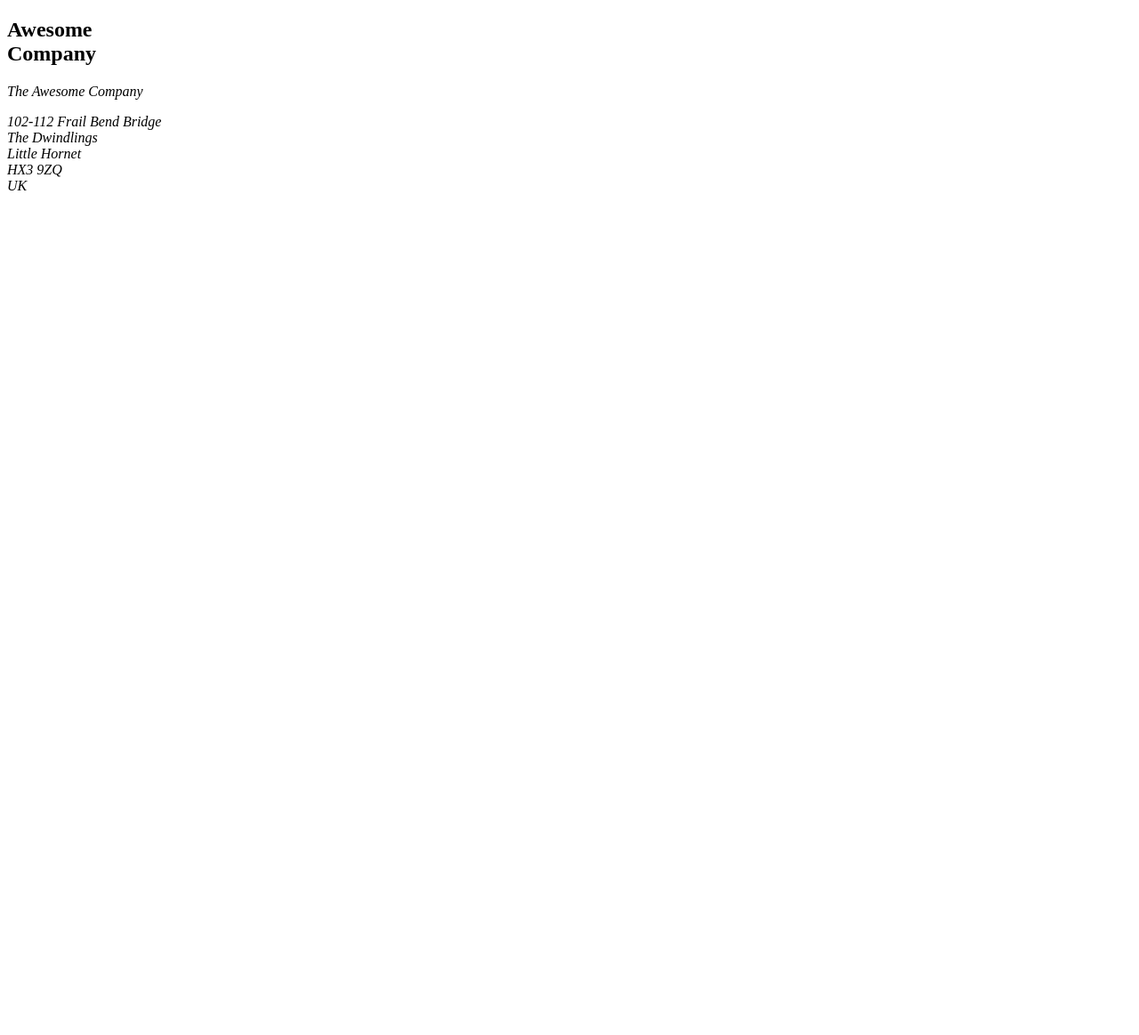
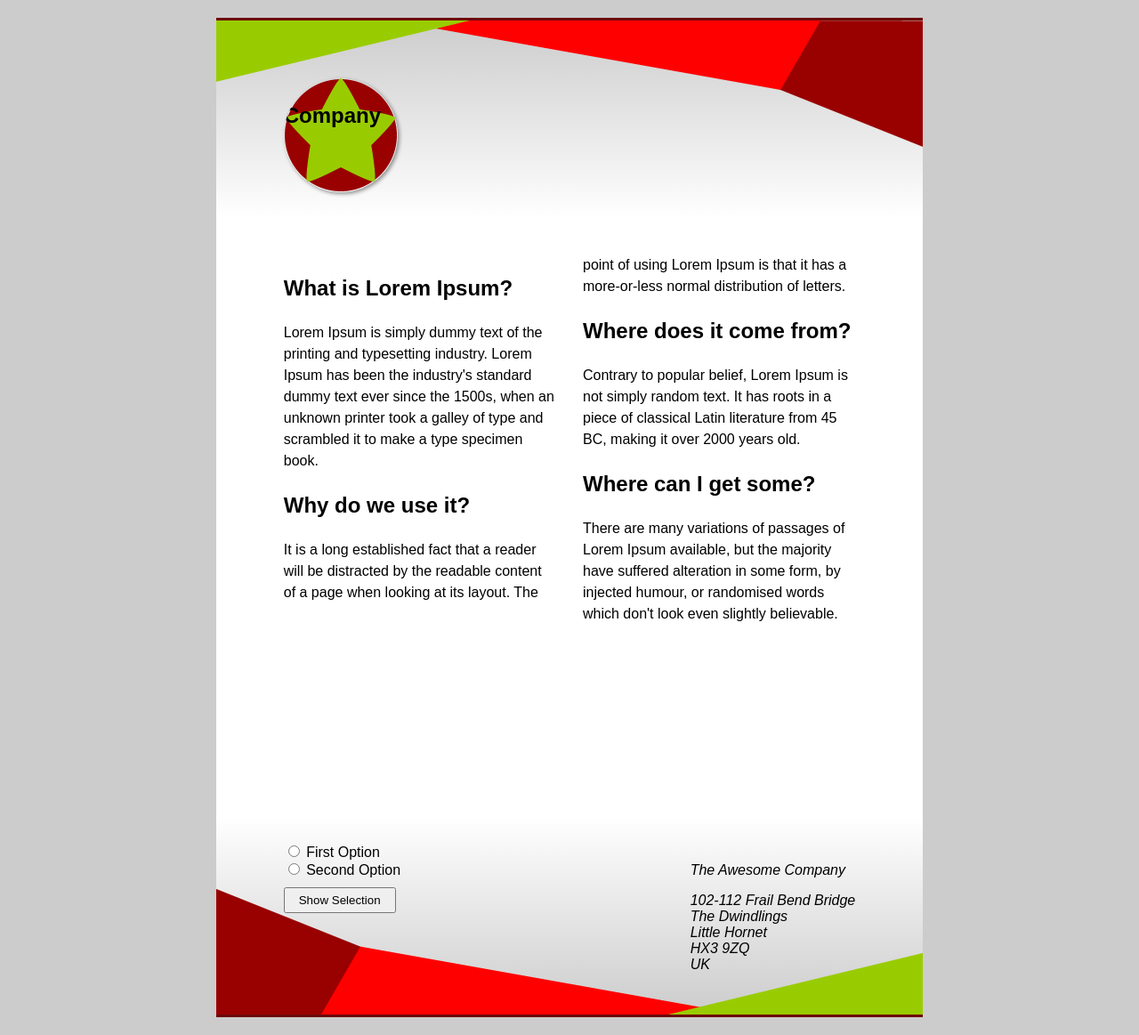
Before and after one commit to rw139b/M6.2, a website: page index.html in a window 1280 px wide. Shown: the whole page at 89% size. Before the commit the page ends 800 px from the top, so only its background shows below. Drawn offline with Linux system fonts and the light colour scheme.

Commit message:
Project Complete

```diff
--- a/css/style.css
+++ b/css/style.css
@@ -16,6 +16,20 @@ article {
   height: 297mm;
   margin: 20px auto;
   position: relative;
+  background-color: white;
+  border-top: 1mm solid #6d0606;
+  border-bottom: 1mm solid #6d0606;
+  background: url(top.png) top no-repeat white;
+  background:
+      url(top.png) top no-repeat,
+      url(bottom.png) bottom no-repeat,
+      linear-gradient(to bottom,
+          rgba(0, 0, 0, 0.2) 0%,
+          rgba(0, 0, 0, 0) 20%,
+          rgba(0, 0, 0, 0) 80%,
+          rgba(0, 0, 0, 0.2) 100%),
+      white;
+  padding-top: 150px;
 }
 
 address {
@@ -30,12 +44,38 @@ h1 {
   left: 20mm;
   width: 128px;
   height: 128px;
-  font-size: 20px;
-  letter-spacing: 1px;
-  text-align: center;
-  padding: 44px 0;
-  color: white;
-  text-shadow: 1px 1px 1px black;
+  background-image: url(logo.png);
+  text-indent: 100%;
+  white-space: nowrap;
+  overflow: hidden;
+  border-radius: 50%;
+  box-shadow: 2px 2px 4px rgba(0, 0, 0, 0.4);
 }
 
-/* Your CSS below here */
+h1::after {
+  content: "Company Name";
+  position: absolute;
+  font-size: 0.8em;
+  color: white;
+  top: 50%;
+  left: 50%;
+  transform: translate(-50%, -50%);
+}
+
+.content {
+  margin: 30mm 20mm 25mm;
+  column-count: 2;
+  column-gap: 30px;
+  line-height: 1.5;
+}
+
+.form-section {
+  position: absolute;
+  bottom: 30mm;
+  left: 20mm;
+}
+
+button {
+  margin-top: 10px;
+  padding: 5px 15px;
+}
--- a/index.html
+++ b/index.html
@@ -4,12 +4,39 @@
     <meta charset="utf-8">
     <meta name="viewport" content="width=device-width">
     <title>Fancy letterheaded paper</title>
-
+    <link rel="stylesheet" href="css/style.css">
   </head>
   <body>
-
     <article>
       <h1>Awesome<br>Company</h1>
+
+      <div class="content">
+        <h2>What is Lorem Ipsum?</h2>
+        <p>Lorem Ipsum is simply dummy text of the printing and typesetting industry. Lorem Ipsum has been the industry's standard dummy text ever since the 1500s, when an unknown printer took a galley of type and scrambled it to make a type specimen book.</p>
+
+        <h2>Why do we use it?</h2>
+        <p>It is a long established fact that a reader will be distracted by the readable content of a page when looking at its layout. The point of using Lorem Ipsum is that it has a more-or-less normal distribution of letters.</p>
+
+        <h2>Where does it come from?</h2>
+        <p>Contrary to popular belief, Lorem Ipsum is not simply random text. It has roots in a piece of classical Latin literature from 45 BC, making it over 2000 years old.</p>
+
+        <h2>Where can I get some?</h2>
+        <p>There are many variations of passages of Lorem Ipsum available, but the majority have suffered alteration in some form, by injected humour, or randomised words which don't look even slightly believable.</p>
+      </div>
+
+      <div class="form-section">
+        <form>
+          <div>
+            <input type="radio" id="radio1" name="option" value="First Option">
+            <label for="radio1">First Option</label>
+          </div>
+          <div>
+            <input type="radio" id="radio2" name="option" value="Second Option">
+            <label for="radio2">Second Option</label>
+          </div>
+          <button type="button" onclick="showAlert()">Show Selection</button>
+        </form>
+      </div>
 
       <address>
         <p>The Awesome Company</p>
@@ -20,5 +47,12 @@
         UK</p>
       </address>
     </article>
+
+    <script>
+      function showAlert() {
+        const selected = document.querySelector('input[name="option"]:checked');
+        alert(selected ? selected.value : 'No option selected');
+      }
+    </script>
   </body>
 </html>
```
Also changed, not shown: README.md, css/bottom.png (renamed from bottom-image.png), css/logo.png (renamed from logo.png), css/top.png (renamed from top-image.png).
